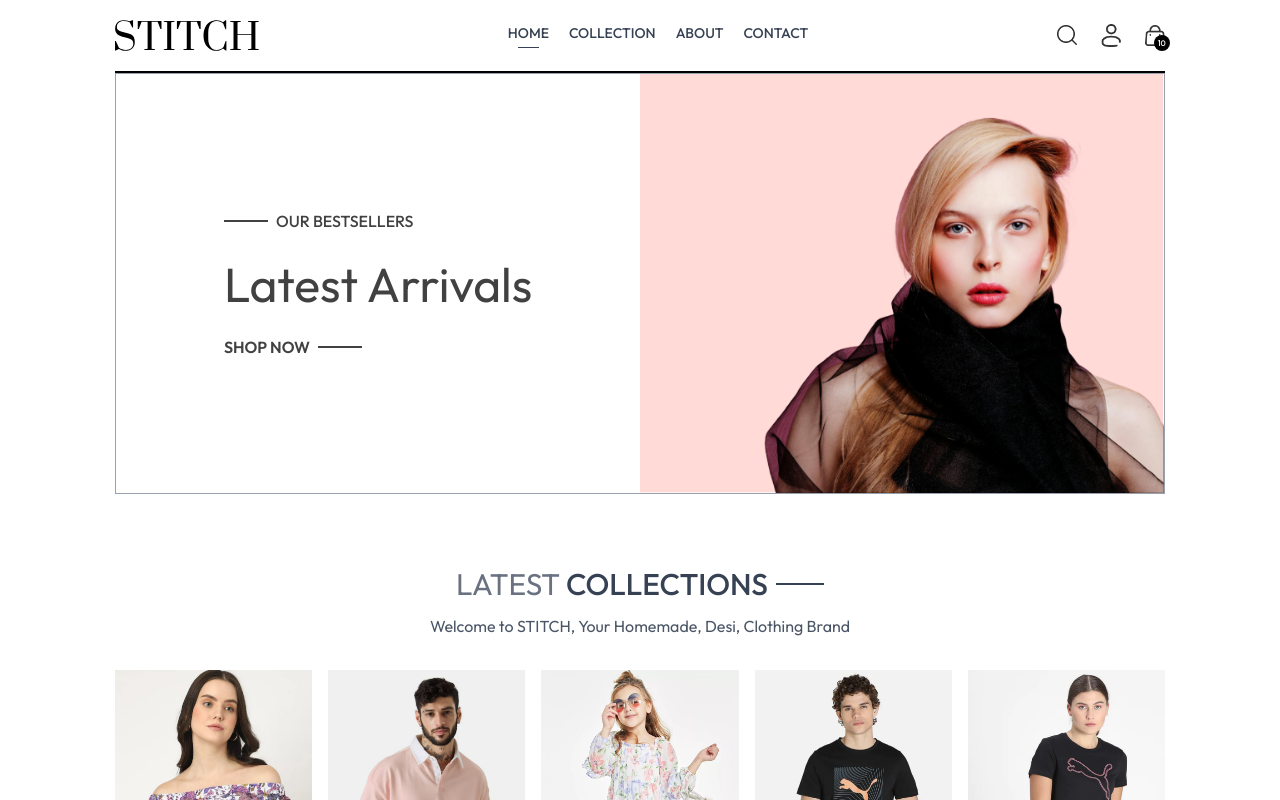
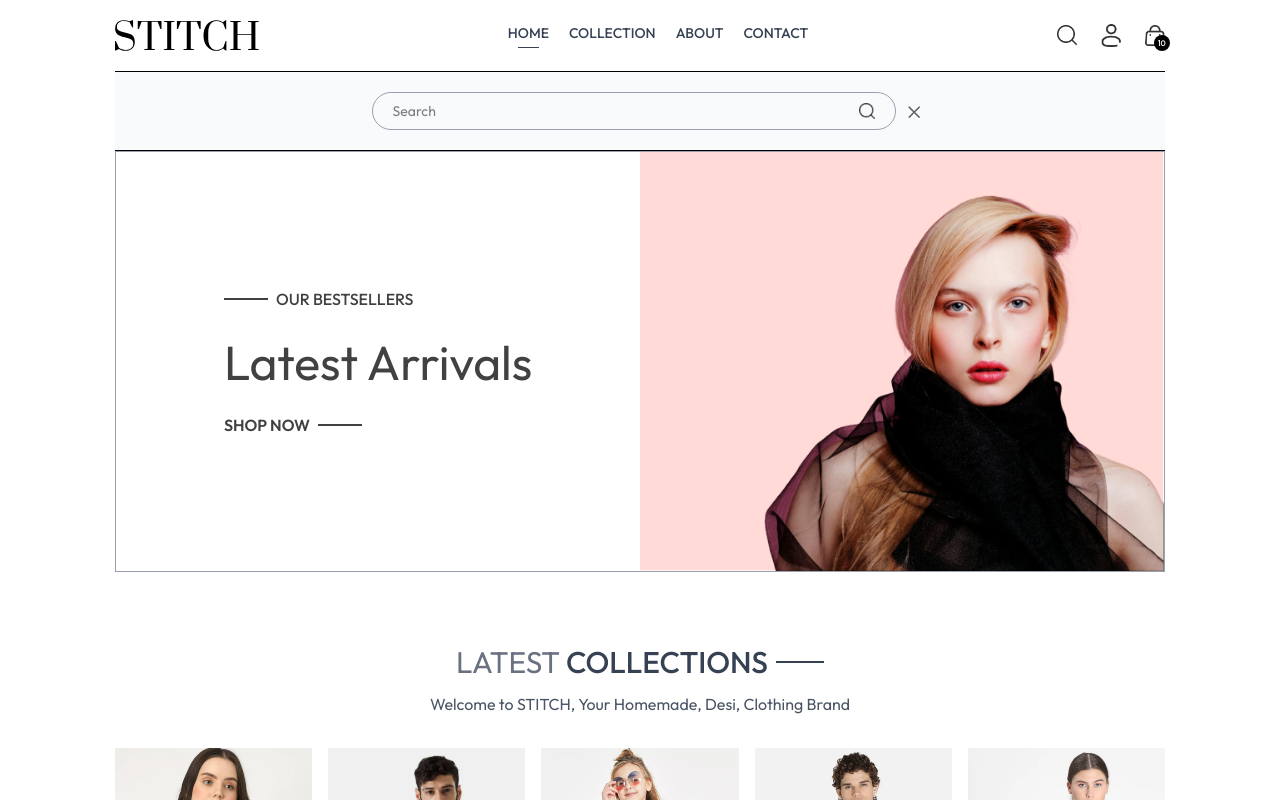
Before and after one commit to pandey22/Jersey-Store, a React (Vite) app in the folder frontend/: page / in a window 1280 px wide. Both pictures are taken after a click on the picture 1066 px from the left and 35 px from the top of the page. Shown: the top 800 px of the page. Built offline with nearby package versions, Linux system fonts and the light colour scheme.

Commit message:
Implemented Logic for Search Bar

```diff
--- a/frontend/src/components/Navbar.jsx
+++ b/frontend/src/components/Navbar.jsx
@@ -1,8 +1,10 @@
-import React,{ useState }  from 'react'
+import React,{ useContext, useState }  from 'react'
 import {assets} from '../assets/assets'
 import { Link, NavLink } from 'react-router-dom'
+import { ShopContext } from '../context/ShopContext';
 const Navbar = () => {
     const [visible, setVisible] = useState(false);
+    const {setShowSearch} = useContext(ShopContext);
   return (
 
     <div className='flex items-center justify-between py-5 font-medium'>
@@ -29,7 +31,7 @@
         </NavLink>
       </ul>
       <div className='flex items-center gap-6'>
-        <img src={assets.search_icon} className='w-5 cursor-pointer' alt="" />
+        <img onClick={()=>setShowSearch(true)} src={assets.search_icon} className='w-5 cursor-pointer' alt="" />
             <div className='group relative'>
                 <img  src={assets.profile_icon} className='w-5 cursor-pointer' alt="" />
                     <div className='group-hover:block hidden absolute dropdown-menu right-0 pt-4'>
--- a/frontend/src/components/SearchBar.jsx
+++ b/frontend/src/components/SearchBar.jsx
@@ -1,5 +1,6 @@
 import React, { useContext } from 'react'
 import { ShopContext } from '../context/ShopContext'
+import { assets } from '../assets/assets';
 
 const SearchBar = () => {
 
@@ -7,8 +8,13 @@
 
   return showSearch ? (
     <div className='border-t border-b bg-gray-50 text-center'>
+      <div className='inline-flex items-center justify-center border border-gray-400 px-5 py-2 my-5 mx-3 rounded-full w-3/4 sm:w-1/2'>
+            <input value={search} onChange={(e)=>setSearch(e.target.value)} className='flex-1 outline-none bg-inherit text-sm' type="text" placeholder='Search'/>
+            <img  className='w-4' src={assets.search_icon} alt="" />
+      </div>
+        <img onClick={()=>setShowSearch(false)} className='inline w-3 cursor-pointer' src={assets.cross_icon} alt="" />
+    </div>
 
-    </div>
   ) : null
 }
 
--- a/frontend/src/context/ShopContext.jsx
+++ b/frontend/src/context/ShopContext.jsx
@@ -8,7 +8,7 @@
     const currency = '₹';
     const delivery_fee = 100;
     const [search, setSearch] = useState('');
-    const [showSearch, setShowSearch] = useState(true);
+    const [showSearch, setShowSearch] = useState(false);
 
     const value = {
         products,currency,delivery_fee,
```
